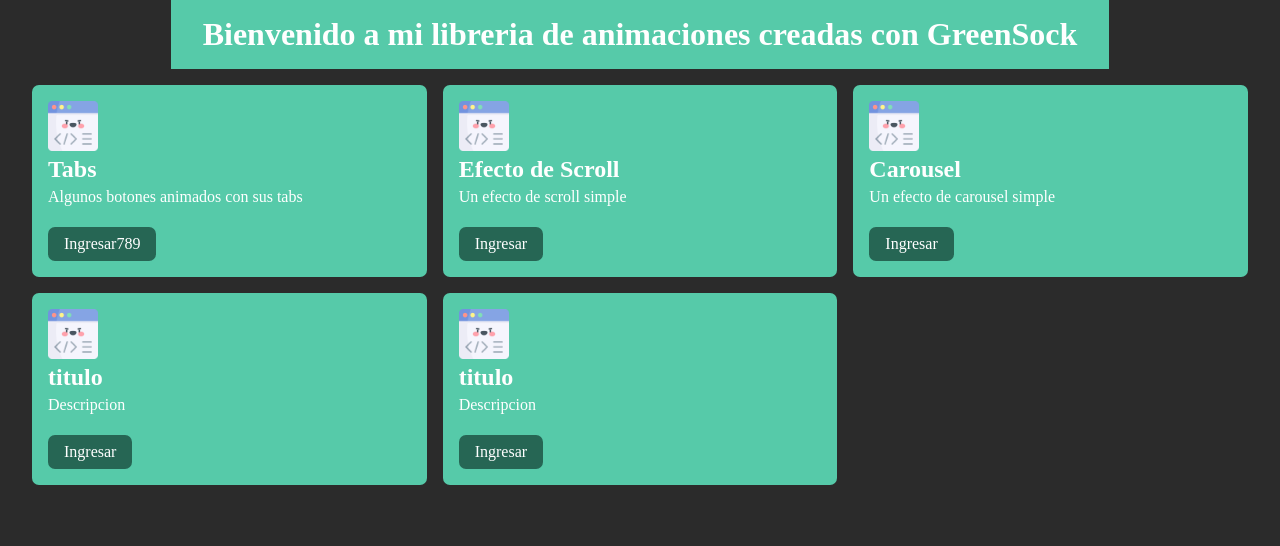
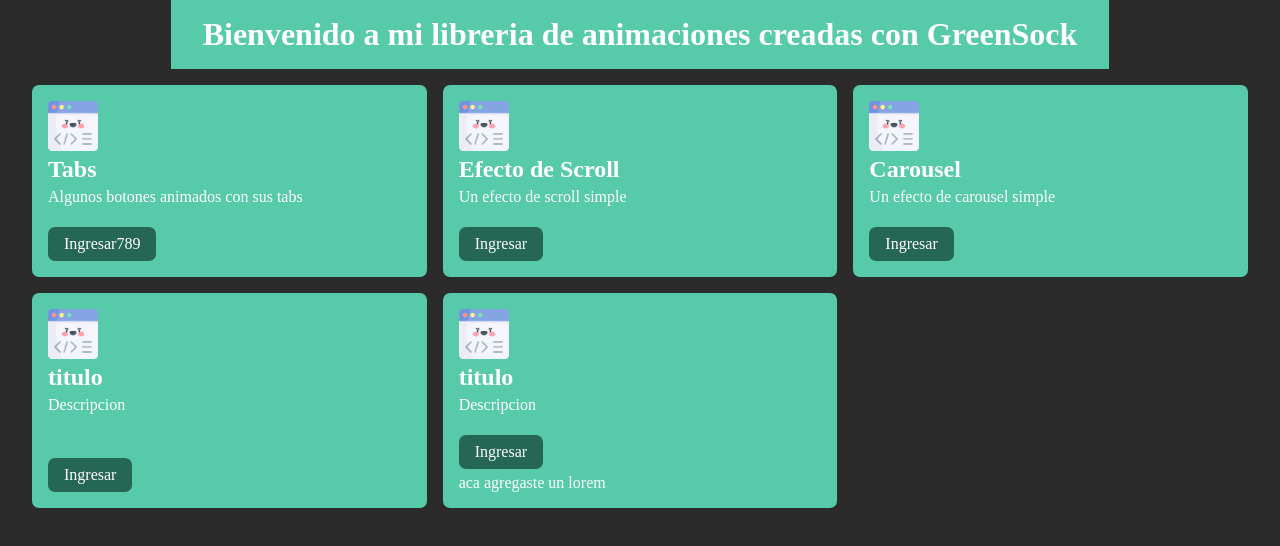
Before and after one commit to NicolasSaucedoDev/gsap, a plain HTML site: page index.html in a window 1280 px wide. Drawn offline with Linux system fonts and the light colour scheme.

Commit message:
probando

```diff
--- a/index.html
+++ b/index.html
@@ -41,6 +41,7 @@
             <h3>titulo</h3>
             <p>Descripcion</p>
             <a href="#" class="btn">Ingresar</a>
+            aca agregaste un lorem
         </div>
     </section>
 
```
